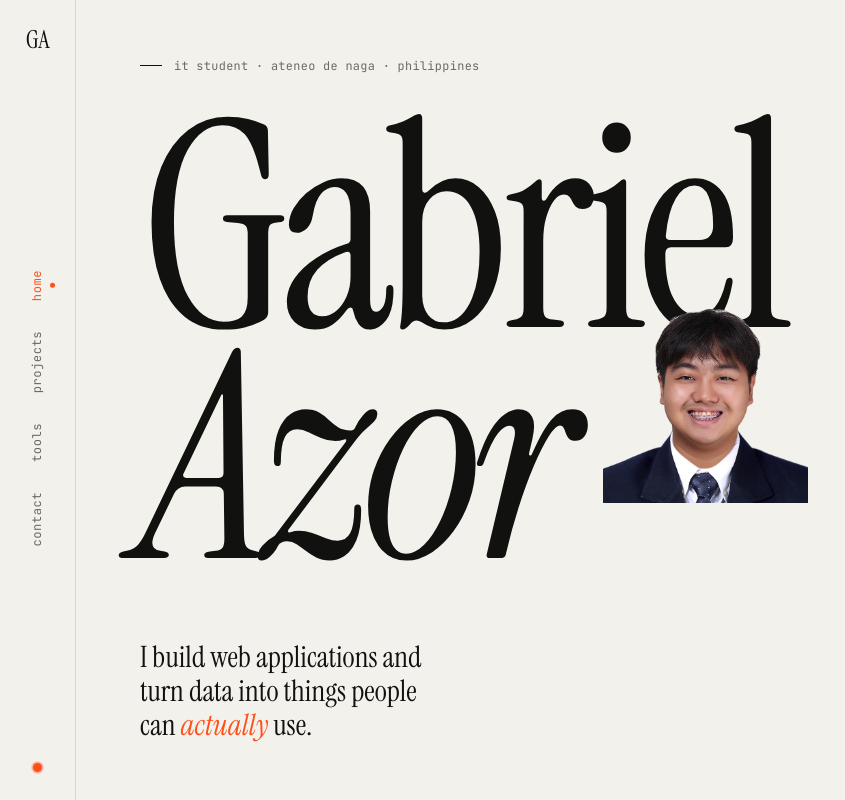
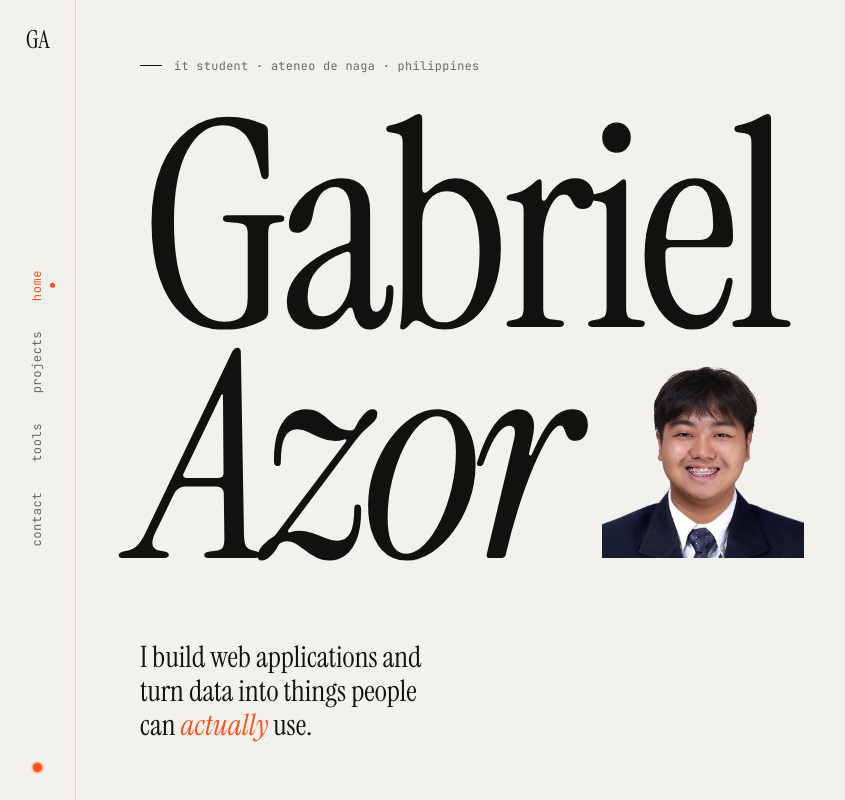
Before and after one commit to gbzor/gbzor-portfolio, a plain HTML site: page index.html in a window 1280 px wide. Shown: the whole page, without its empty margins (0-845 px from the left). Drawn offline with Linux system fonts and the light colour scheme.

Commit message:
Align portrait to the name's baseline
Place the photo inline on the "Azor" line, sized in em, so its bottom
sits on the text baseline and it scales with the name at every width
instead of floating at a fixed offset.

Co-Authored-By: Claude Opus 5.5 <noreply@anthropic.com>
Claude-Session: https://claude.ai/code/session_015C2bzsA8KN5agGFJZ6Y3LG

```diff
--- a/index.html
+++ b/index.html
@@ -34,10 +34,9 @@
       <p class="kicker">it student &middot; ateneo de naga &middot; philippines</p>
 
       <div class="hero">
-        <h1 class="giant">Gabriel<br /><em>Azor</em></h1>
-
-        <!-- me.webp is me.jpg with the white backdrop cut out. -->
-        <img class="portrait" src="me.webp" alt="Gabriel Azor" width="600" height="600" />
+        <!-- The portrait sits inline on the "Azor" line so it shares its
+             baseline. me.webp is me.jpg with the white backdrop cut out. -->
+        <h1 class="giant">Gabriel<br /><em>Azor</em><img class="portrait" src="me.webp" alt="" width="600" height="600" /></h1>
       </div>
 
       <p class="blurb">
--- a/styles.css
+++ b/styles.css
@@ -218,16 +218,14 @@ em {
   color: var(--accent);
 }
 
+/* Sized in em so it scales with the name: bottom on the baseline, top at
+   the cap height of the "A". */
 .portrait {
-  position: absolute;
-  z-index: 2;
-  left: 72%;
-  top: 40%;
-  display: block;
-  width: clamp(120px, 16vw, 230px);
-  height: auto;
-  aspect-ratio: 1;
-  object-fit: cover;
+  display: inline-block;
+  height: 0.7em;
+  width: auto;
+  margin-left: 0.12em;
+  vertical-align: baseline;
 }
 
 /* ===== PROJECTS ===== */
@@ -513,12 +511,6 @@ em {
     font-size: 30vw;
   }
 
-  .portrait {
-    width: 112px;
-    left: 68%;
-    top: 46%;
-  }
-
   .proj {
     grid-template-columns: 2.2rem 1fr auto;
     padding-inline: 8px;
```
